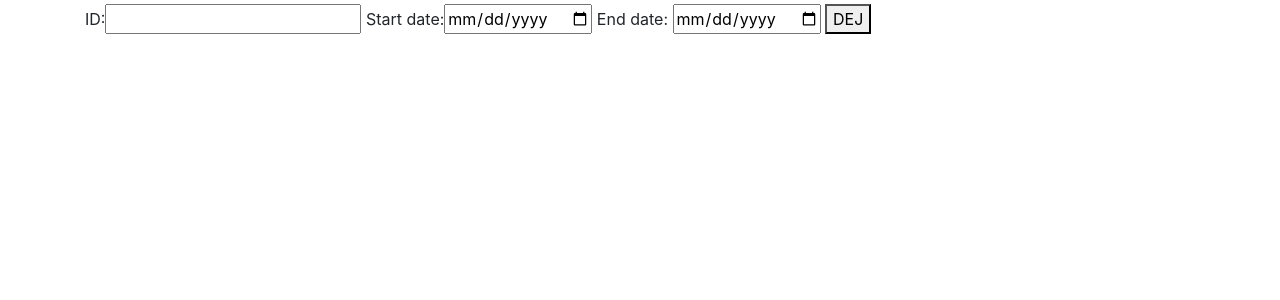
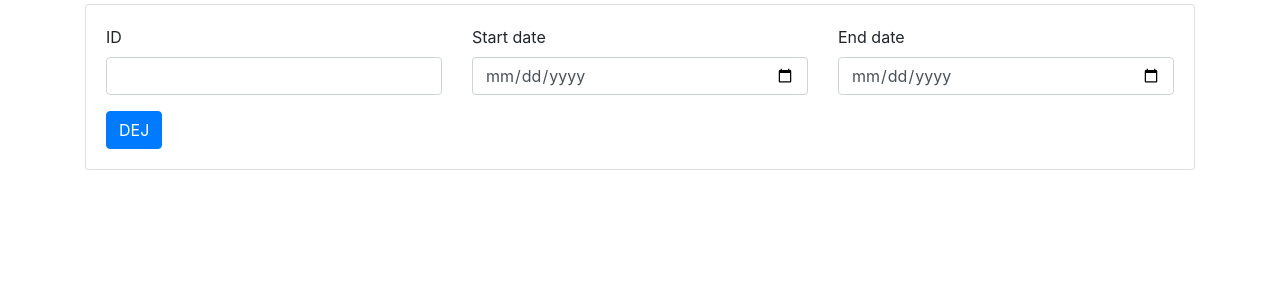
Before and after one commit to patbojdol/schedule-website, a Flask app: template templates/main.html in a window 1280 px wide. Shown: the part 40-340 px from the top of the page. Run offline with Flask 2, Linux system fonts and the light colour scheme; the template is opened without the code that fills it, so the values that code supplies are empty; some libraries are stand-ins or nearby versions.

Commit message:
form and list style changes

```diff
--- a/main.py
+++ b/main.py
@@ -8,7 +8,10 @@ app = Flask(__name__)
 
 @app.route('/')
 def main():
-    return render_template('main.html')
+    now = datetime.now()
+    start = now - timedelta(days=now.weekday())
+    end = start + timedelta(days=14)
+    return render_template('main.html', start=start.strftime('%Y-%m-%d'), end=end.strftime('%Y-%m-%d'))
 
 
 @app.route('/schedule')
--- a/templates/main.html
+++ b/templates/main.html
@@ -1,11 +1,36 @@
 {% extends 'base.html' %}
 {% block content %}
 <div class='container'>
-    <form action='/schedule' method="GET">
-        ID:<input name='schedule-id'>
-        Start date:<input type='date' name='start-date'>
-        End date: <input type='date' name='end-date'>
-        <button type='submit'>DEJ</button>
-    </form>
+    <div class='card'>
+        <div class='card-body'>
+            <form action='/schedule' method="GET">
+                <div class='row'>
+                    <div class='col-12 col-md-4'>
+                        <div class='form-group'>
+                            <label for='schedule-id'>ID</label>
+                            <input type='text' class='form-control' id='schedule-id' name='schedule-id' required>
+                        </div>
+                    </div>
+
+                    <div class='col-12 col-md-4'>
+                        <div class='form-group'>
+                            <label for='start-date'>Start date</label>
+                            <input type='date' class='form-control' id='start-date' name='start-date' value='{{start}}'
+                                required>
+                        </div>
+                    </div>
+
+                    <div class='col-12 col-md-4'>
+                        <div class='form-group'>
+                            <label for='end-date'>End date</label>
+                            <input type='date' class='form-control' id='end-date' name='end-date' value='{{end}}'
+                                required>
+                        </div>
+                    </div>
+                </div>
+                <button type='submit' class='btn btn-primary'>DEJ</button>
+            </form>
+        </div>
+    </div>
 </div>
 {% endblock %}
```
Also changed, not shown: templates/schedule.html (+21 -9 lines).
